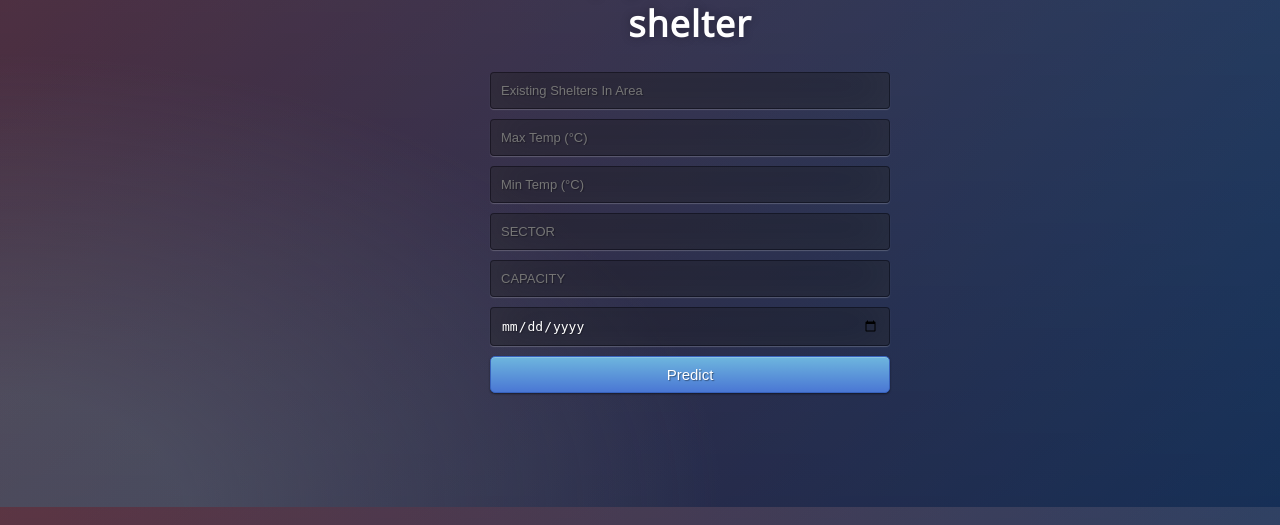
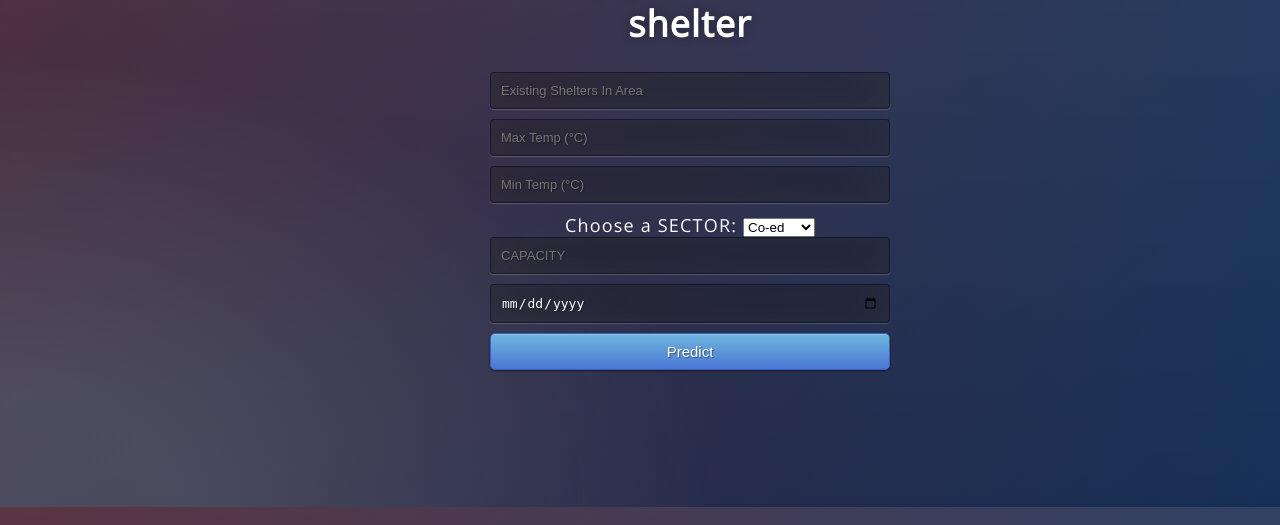
Before and after one commit to Maryam-Ah/SmartCity-with-Pycaret, a Flask app: page / in a window 1280 px wide. Shown: the part 293-818 px from the top of the page. Run offline with Flask 2, Linux system fonts and the light colour scheme; parts of the project's set-up code (start-up, migrations or seed data) failed here and were passed over.

Commit message:
Update home.html

```diff
--- a/templates/home.html
+++ b/templates/home.html
@@ -16,11 +16,28 @@
 
 
 <input name="Existing Shelters In Area" placeholder="Existing Shelters In Area" required="required" type="number" /><br />
+
 <input name="Max Temp (°C)" placeholder="Max Temp (°C)" required="required" type="number" step="any" min="-9999" max="9999" /><br />
+
 <input name="Min Temp (°C)" placeholder="Min Temp (°C)" required="required" type="number" step="any" min="-9999" max="9999" /><br />
-<input name="SECTOR" placeholder="SECTOR" required="required" type="text" /><br />
+
+<!-- <input name="SECTOR" placeholder="SECTOR" required="required" type="radio" /><br /> -->
+
+<label for="SECTOR">Choose a SECTOR:</label>
+  <select id="SECTOR" name="SECTOR">
+    <option value="Co-ed">Co-ed</option>
+    <option value="Youth">Youth</option>
+    <option value="Families">Families</option>
+    <option value="Men">Men</option>
+    <option value="Women">Women</option>
+  </select>
+
+
+
 <input name="CAPACITY" placeholder="CAPACITY" required="required" type="number" /><br />
+
 <input name="OCCUPANCY_DATE_Month" placeholder="OCCUPANCY_DATE_Month" required="required" type="date" /><br />
+
 <button class="btn btn-primary btn-block btn-large" type="submit">Predict</button>
 
 
```
